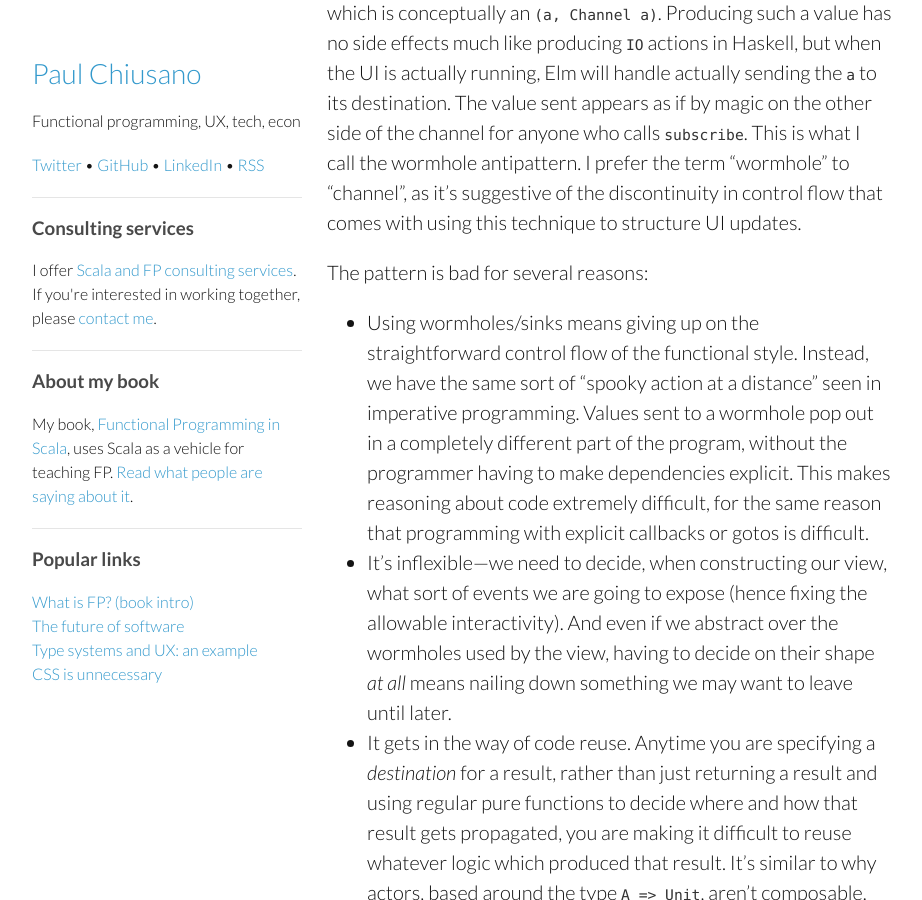
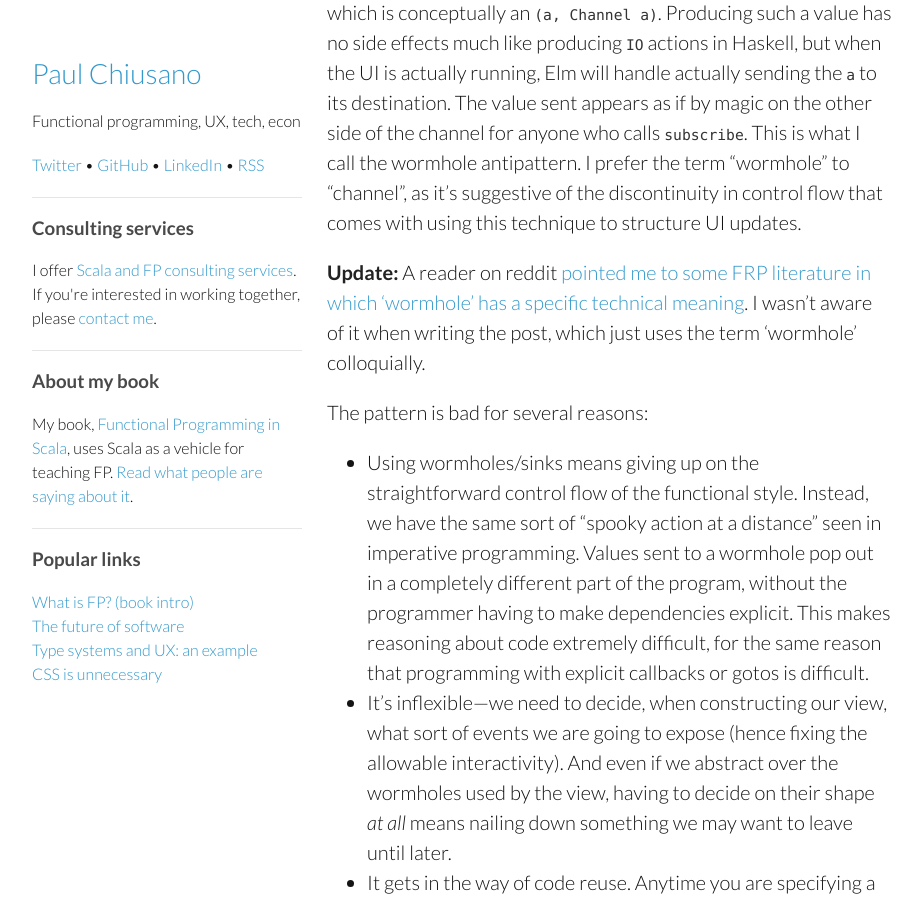
Before and after one commit to pchiusano/pchiusano.github.io, a Jekyll site: the page built from _posts/2014-12-10-wormhole-antipattern.markdown, in a window 1280 px wide and 900 px high, scrolled down 1045 px. Shown: the whole window, without its empty margins (178-1100 px from the left). Built offline with Jekyll 4.4.1, drawn with Linux system fonts in a browser that asks for light colours; comment, search, counter and statistics services are not loaded.

Commit message:
Update 2014-12-10-wormhole-antipattern.markdown

````diff
--- a/_posts/2014-12-10-wormhole-antipattern.markdown
+++ b/_posts/2014-12-10-wormhole-antipattern.markdown
@@ -19,6 +19,8 @@ subscribe : Channel a -> Signal a -- obtain the signal of values sent through th
 ```
 
 In `dropDown`, the `a -> Message` is our sink. Each time the user changes the selected item, that function will be called to produce a `Message`, which is conceptually an `(a, Channel a)`. Producing such a value has no side effects much like producing `IO` actions in Haskell, but when the UI is actually running, Elm will handle actually sending the `a` to its destination. The value sent appears as if by magic on the other side of the channel for anyone who calls `subscribe`. This is what I call the wormhole antipattern. I prefer the term "wormhole" to "channel", as it's suggestive of the discontinuity in control flow that comes with using this technique to structure UI updates.
+
+__Update:__ A reader on reddit [pointed me to some FRP literature in which 'wormhole' has a specific technical meaning](http://www.reddit.com/r/haskell/comments/2ozi90/paul_chiusano_a_nice_purely_functional/cms9d07). I wasn't aware of it when writing the post, which just uses the term 'wormhole' colloquially.
 
 The pattern is bad for several reasons:
 
````
